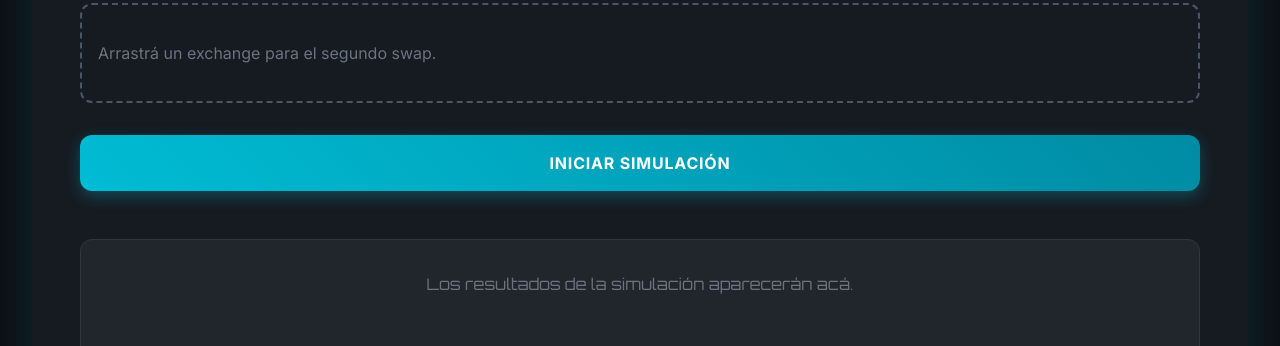
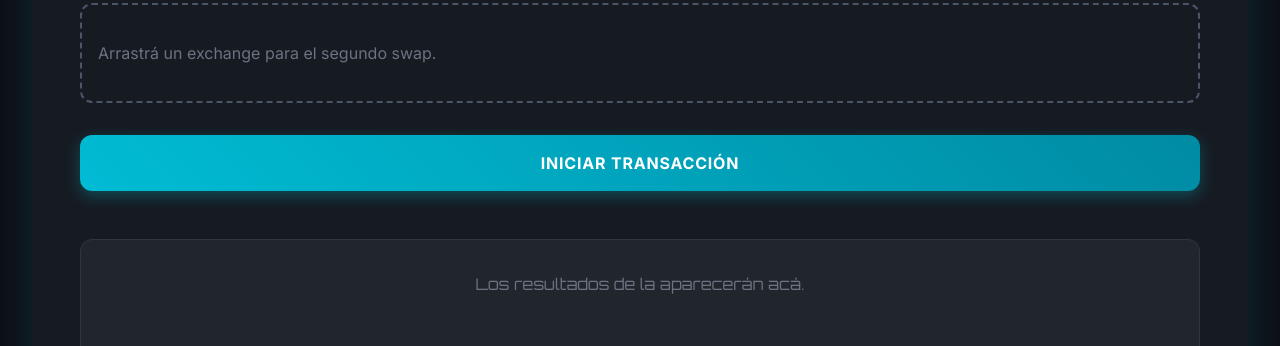
Before and after one commit to UBA-Programacion/Quackon, a plain HTML site: page aestrella.html in a window 1280 px wide. Shown: the part 1340-1686 px from the top of the page. Drawn offline with nearby package versions, Linux system fonts and the light colour scheme.

Commit message:
Update aestrella.html

```diff
--- a/aestrella.html
+++ b/aestrella.html
@@ -460,13 +460,13 @@
 
       <div class="mt-8">
         <button id="startButton" class="button w-full">
-          Iniciar Simulación
+          Iniciar Transacción
         </button>
       </div>
 
       <div class="simulation-output" id="output">
         <p class="text-center text-gray-500">
-          Los resultados de la simulación aparecerán acá.
+          Los resultados de la aparecerán acá.
         </p>
       </div>
 
```
